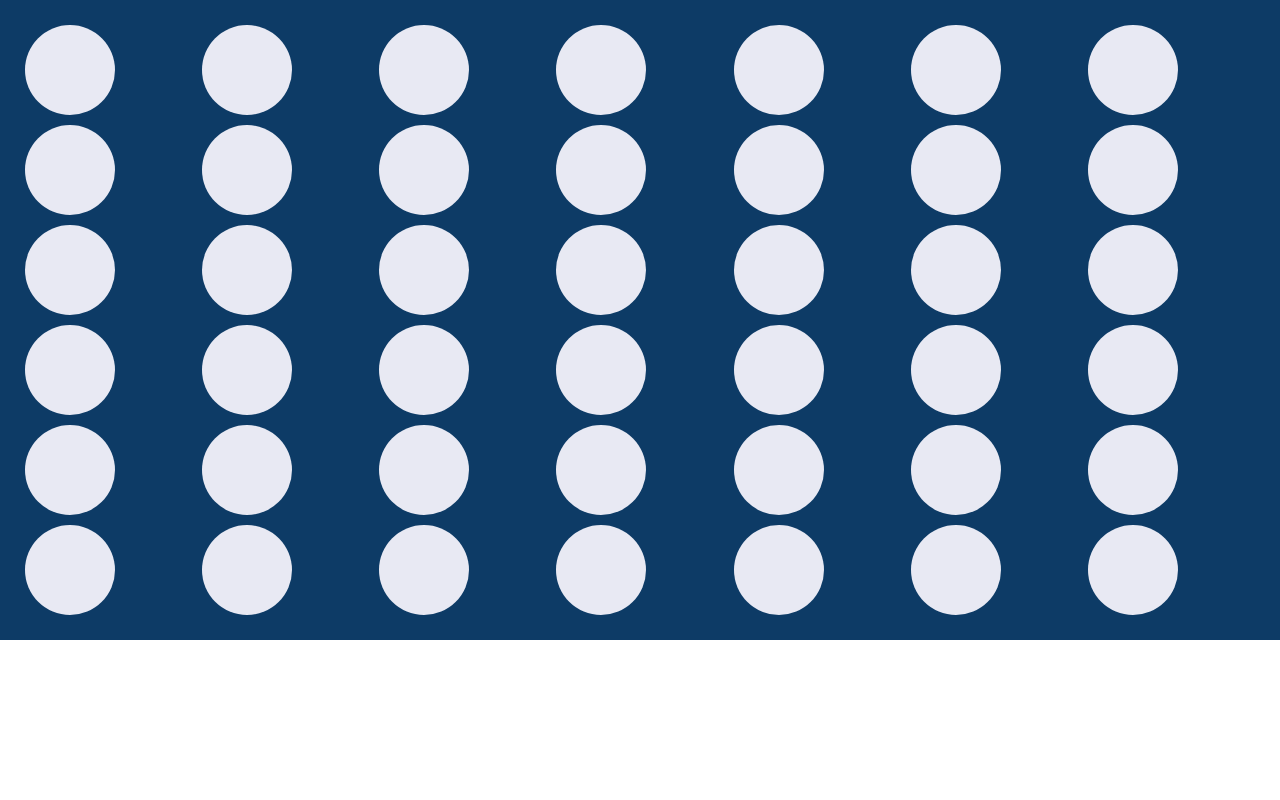
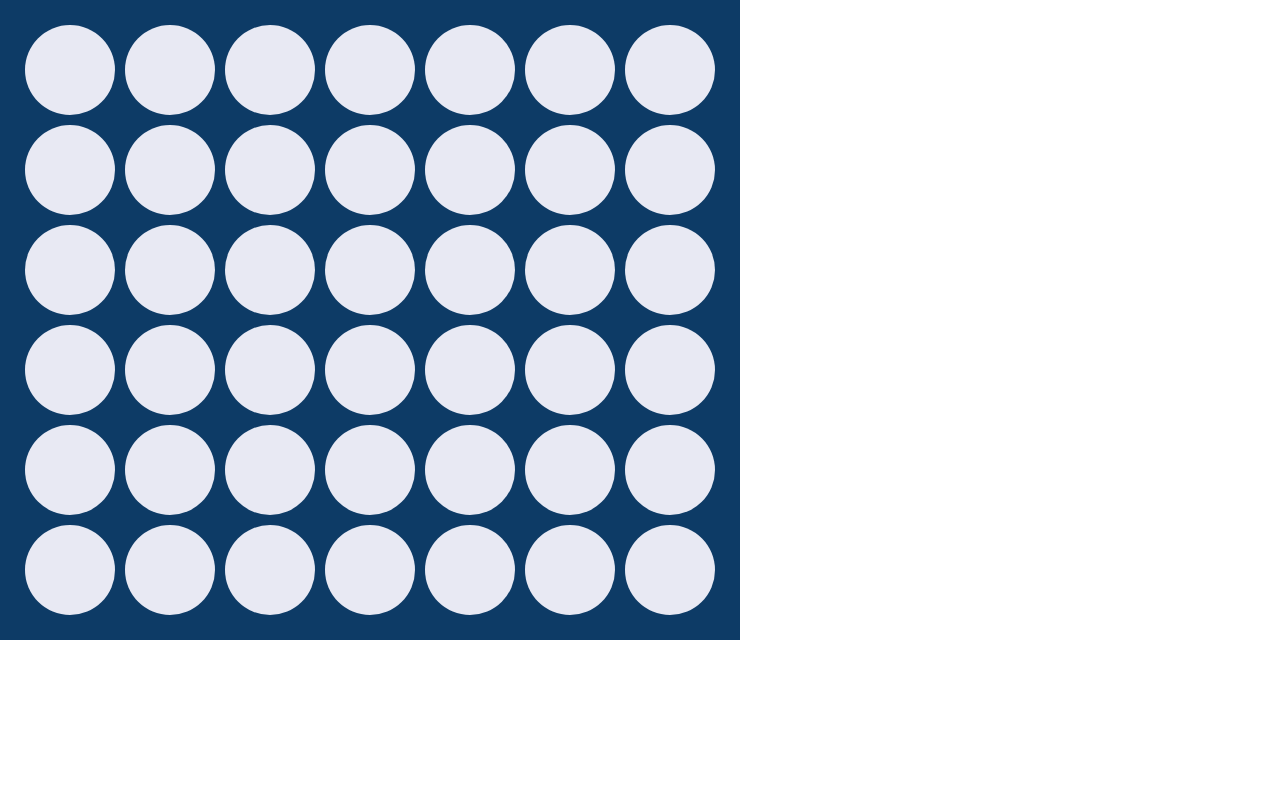
Before and after one commit to jonfelixrico/connect-four-react, a React (Create React App) app: page / in a window 1280 px wide. Shown: the top 800 px of the page. Built offline with nearby package versions, Linux system fonts and the light colour scheme.

Commit message:
Revamp sizing for the grid component

```diff
--- a/src/grid/Grid.css
+++ b/src/grid/Grid.css
@@ -1,8 +1,3 @@
-.Cell {
-  width: 100px;
-  height: 100px;
-}
-
 .Cell .disk {
   /* must be the same as the page background to have an illusion of transparency */
   background: #e8e9f3;
--- a/src/grid/Grid.tsx
+++ b/src/grid/Grid.tsx
@@ -9,12 +9,14 @@ import './Grid.css'
 
 interface CellProps {
   player: Player | null
+  cellSize?: number
 }
-const Cell: FC<CellProps> = ({ player }) => {
+const Cell: FC<CellProps> = ({ player, cellSize }) => {
   return (
     <div
       className="flex flex-col justify-center
         items-center Cell"
+      style={{ width: `${cellSize}px`, height: `${cellSize}px` }}
     >
       <div
         className={classNames('disk rounded-full', {
@@ -30,20 +32,28 @@ interface ColumnRowsProps {
   rows: Array<Player>
   onClick: () => void
   className?: string
+  cellSize?: number
 }
 
 /**
  * Represents a column
  */
-const ColumnRows: FC<ColumnRowsProps> = ({ rows, onClick, className }) => (
-  <div className="flex-1 relative" onClick={onClick}>
+const ColumnRows: FC<ColumnRowsProps> = ({
+  rows,
+  onClick,
+  className,
+  cellSize,
+}) => (
+  <div className="relative" onClick={onClick}>
     <div
       className="absolute h-full w-full
     bg-white opacity-0 hover:opacity-10"
     />
     <div className={classNames('flex flex-col pointer-events-none', className)}>
       {rows
-        .map((row, rowIndex) => <Cell key={rowIndex} player={row} />)
+        .map((row, rowIndex) => (
+          <Cell cellSize={cellSize} key={rowIndex} player={row} />
+        ))
         .reverse()}
     </div>
   </div>
@@ -58,6 +68,7 @@ export interface GridProps {
   onClick?: (colIndex: number) => void
   className?: string
   style?: CSSProperties
+  cellSize?: number
 }
 
 /**
@@ -70,6 +81,7 @@ export const Grid: FC<GridProps> = ({
   onClick = () => {},
   className,
   style,
+  cellSize = 100,
 }) => {
   if (columns.length !== 7 || !columns.every((rows) => rows.length === 6)) {
     throw new Error('Invalid grid dimensions!')
@@ -77,17 +89,23 @@ export const Grid: FC<GridProps> = ({
 
   return (
     <div
-      className={classNames('Grid flex flex-row px-5', className)}
-      style={style}
+      className={classNames('Grid px-5 ', className)}
+      style={{ ...style, display: 'inline-block' }}
+    >
+      <div
+        className="flex flex-row justify-center"
+        style={{ width: `${7 * cellSize}px` }}
       >
         {columns.map((rows, colIndex) => (
           <ColumnRows
             rows={rows}
             key={colIndex}
             onClick={() => onClick(colIndex)}
+            cellSize={cellSize}
             className="py-5"
           />
         ))}
       </div>
+    </div>
   )
 }
```
Lines whose indentation alone changed are shown as unchanged.
